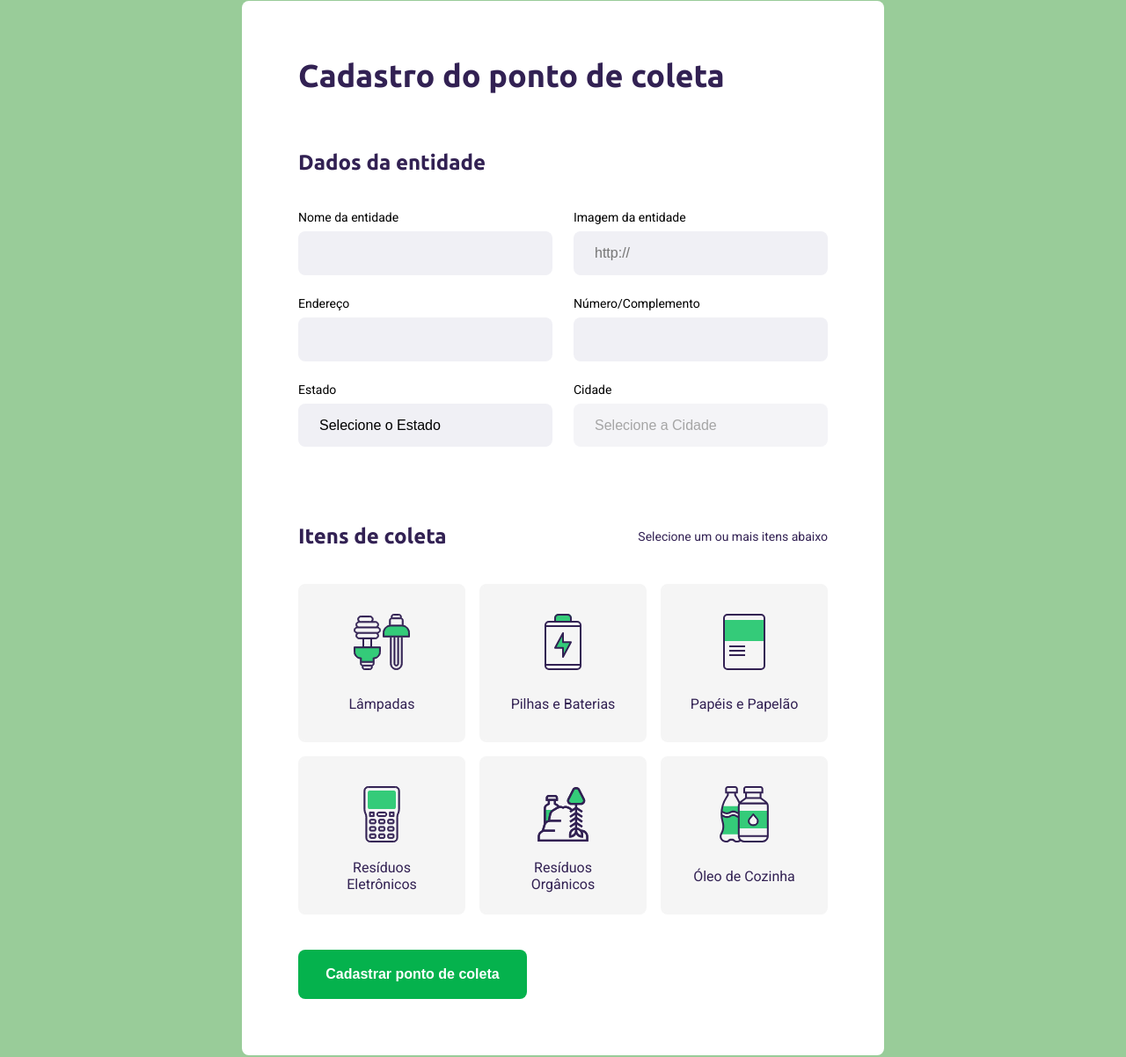
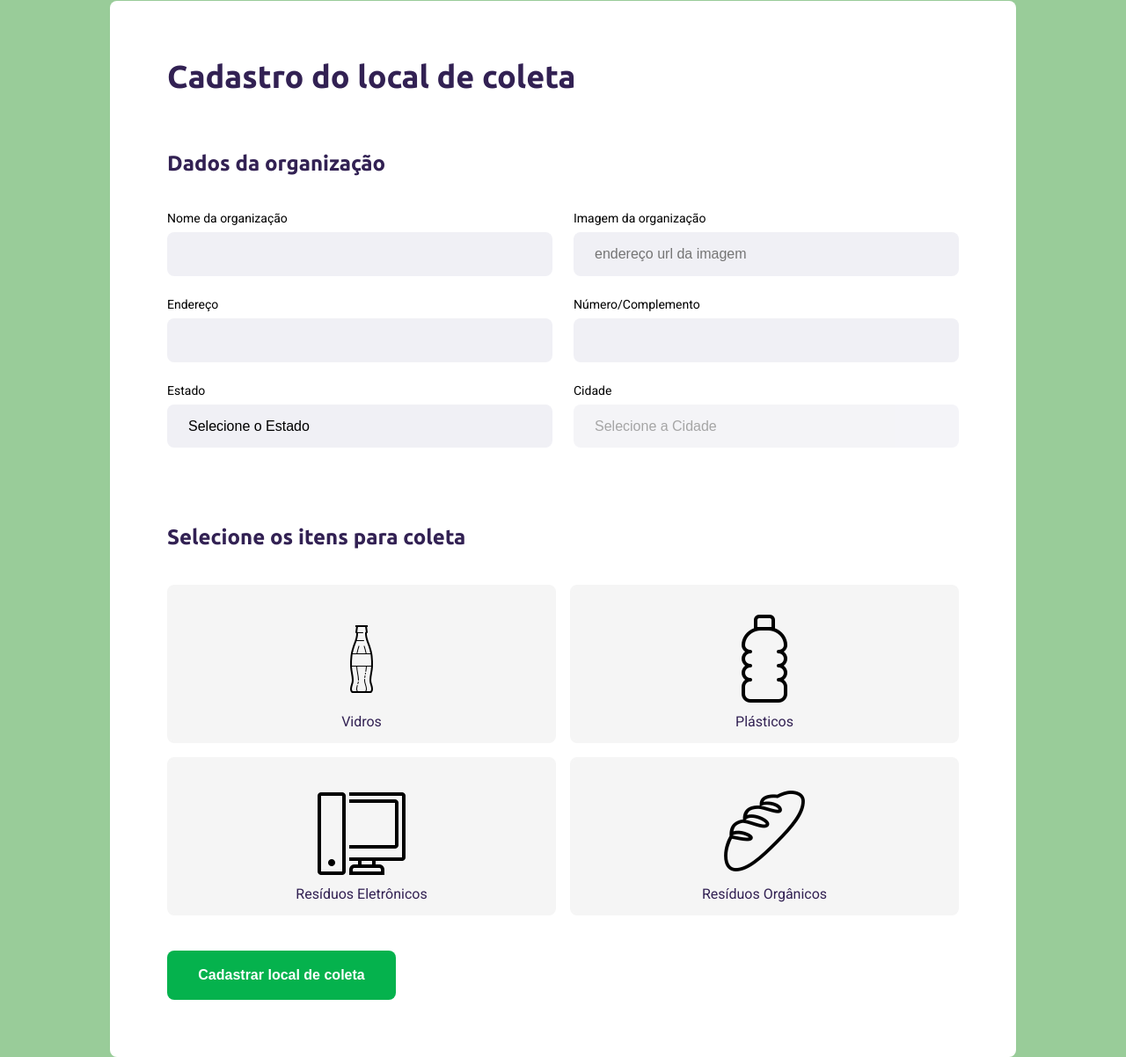
Before and after one commit to alexsmarra/upTwo, a website: page src/views/create-point.html in a window 1280 px wide. Shown: the part 274-1476 px from the top of the page at 88% size. Drawn offline with nearby package versions, Linux system fonts and the light colour scheme; files that its build step writes are made by us from their sources; no server answers.

Commit message:
create-point design quase pronto

```diff
--- a/public/styles/create-point.css
+++ b/public/styles/create-point.css
@@ -47,11 +47,11 @@ form {
     background-color: white;
 
     margin: 80px auto;
-    padding: 64px;
+    padding: 65px;
 
     border-radius: 8px;
 
-    max-width: 730px;
+    max-width: 1030px;
 }
 
 
@@ -151,7 +151,7 @@ form button:hover{
 
 .items-grid {
     display: grid;
-    grid-template-columns: 1fr 1fr 1fr;
+    grid-template-columns: 1fr 1fr;
     gap: 16px;
 }
 
--- a/src/views/create-point.html
+++ b/src/views/create-point.html
@@ -16,25 +16,25 @@
 
     <form action="/savepoint" method="POST">
 
-        <h1>Cadastro do ponto de coleta</h1>
+        <h1>Cadastro do local de coleta</h1>
 
         <fieldset>
             <legend>
-                <h2>Dados da entidade</h2>
+                <h2>Dados da organização</h2>
             </legend>
 
 
             <div class="field-group">
                 <div class="field">
-                    <label for="name">Nome da entidade</label>
+                    <label for="name">Nome da organização</label>
                     <input type="text" name="name" required="required">
                 </div>
                 <div class="field">
-                    <label for="name">Imagem da entidade</label>
+                    <label for="name">Imagem da organização</label>
                     <input
                         type="url"
                         name="image"
-                        placeholder="http://"
+                        placeholder="endereço url da imagem"
                         required="required">
                 </div>
             </div>
@@ -72,39 +72,28 @@
 
         <fieldset>
             <legend>
-                <h2>Itens de coleta</h2>
-                <span>Selecione um ou mais itens abaixo</span>
+                <h2>Selecione os itens para coleta</h2>
             </legend>
 
             <div class="items-grid">
                 <li data-id="Lâmpadas">
-                    <img src="/assets/lampadas.svg" alt="Lâmpadas">
-                    <span>Lâmpadas</span>
-                </li>
-
-                <li data-id="Pilhas e Baterias">
-                    <img src="/assets/baterias.svg" alt="Pilhas e Baterias">
-                    <span>Pilhas e Baterias</span>
+                    <img src="/assets/my-vidro.png" alt="Lâmpadas">
+                    <span>Vidros</span>
                 </li>
 
                 <li data-id="Papéis e Papelão">
-                    <img src="/assets/papeis-papelao.svg" alt="Papéis e Papelão">
-                    <span>Papéis e Papelão</span>
+                    <img src="/assets/my-plastic.png" alt="Papéis e Papelão">
+                    <span>Plásticos</span>
                 </li>
 
                 <li data-id="Resíduos Eletrônicos">
-                    <img src="/assets/eletronicos.svg" alt="Resíduos Eletrônicos">
+                    <img src="/assets/my-computer.png" alt="Resíduos Eletrônicos">
                     <span>Resíduos Eletrônicos</span>
                 </li>
 
                 <li data-id="Resíduos Orgânicos">
-                    <img src="/assets/organicos.svg" alt="Resíduos Orgânicos">
+                    <img src="/assets/my-organic.png" alt="Resíduos Orgânicos">
                     <span>Resíduos Orgânicos</span>
-                </li>
-
-                <li data-id="Óleo de Cozinha">
-                    <img src="/assets/oleo.svg" alt="Óleo de Cozinha">
-                    <span>Óleo de Cozinha</span>
                 </li>
             </div>
 
@@ -112,7 +101,7 @@
 
         </fieldset>
 
-        <button type="submit">Cadastrar ponto de coleta</button>
+        <button type="submit">Cadastrar local de coleta</button>
     </form>
 
 
```
Also changed, not shown: public/assets/my-computer.png (added), public/assets/my-organic.png (added), public/assets/my-plastic.png (added), public/assets/my-vidro.png (added), 1 other file.
